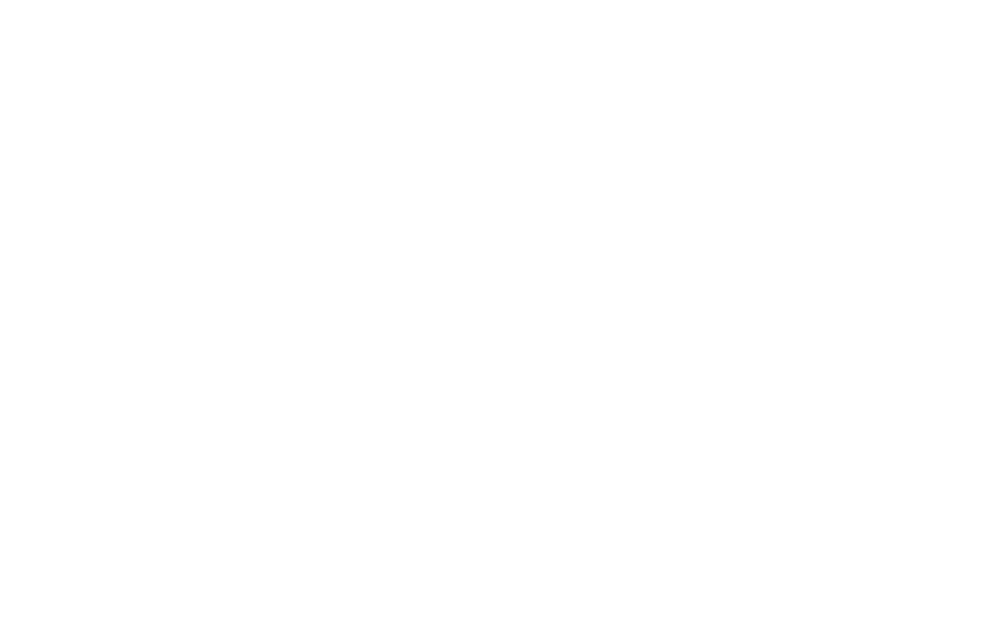
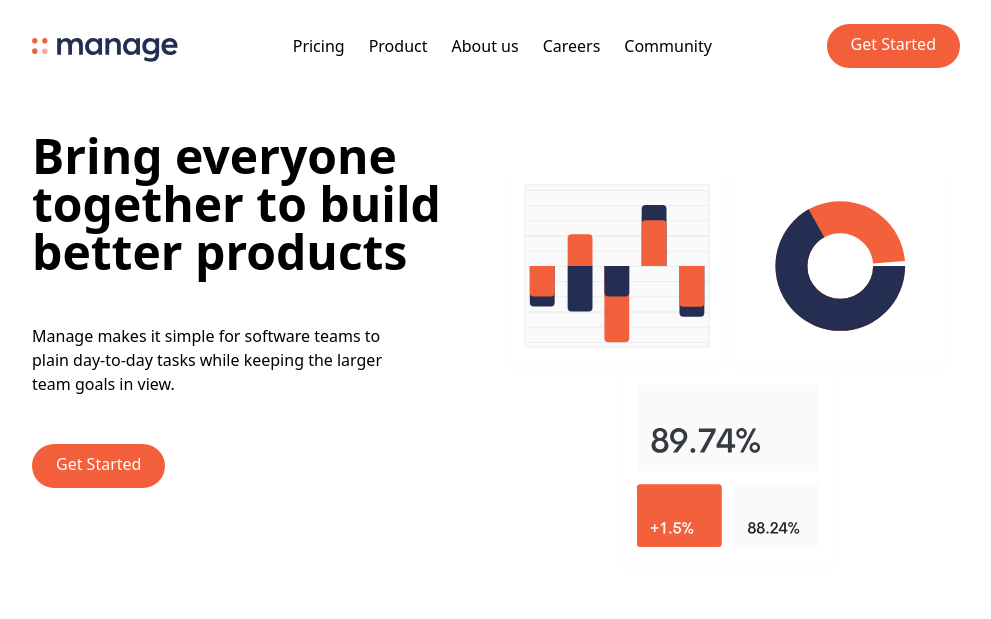
Before and after one commit to flyingmonster1210/tailwind-landing-page, a website: page index.html in a window 1280 px wide. Shown: the whole page, without its empty margins (144-1135 px from the left). Drawn offline with Linux system fonts and the light colour scheme.

Commit message:
Hero section is finished

```diff
--- a/index.html
+++ b/index.html
@@ -10,13 +10,56 @@
 
 <body>
   <!-- Navbar -->
-  <nav class="relative container my-auto mx-auto bg-red-500">
+  <nav class="relative container p-6 mx-auto">
     <!-- Flex container -->
-    <div class="flex items-center justyify-between">
+    <div class="flex items-center justify-between">
       <!-- Logo -->
-
+      <div class="pt-2">
+        <img src="img/logo.svg" alt="" />
+      </div>
+      <!-- Menu items -->
+      <div class="hidden space-x-6 md:flex">
+        <a href="#" class="hover:text-darkGrayishBlue">Pricing</a>
+        <a href="#" class="hover:text-darkGrayishBlue">Product</a>
+        <a href="#" class="hover:text-darkGrayishBlue">About us</a>
+        <a href="#" class="hover:text-darkGrayishBlue">Careers</a>
+        <a href="#" class="hover:text-darkGrayishBlue">Community</a>
+      </div>
+      <!-- Button -->
+      <a href="#"
+        class="hidden p-3 px-6 pt-2 text-white bg-brightRed rounded-full baseline hover:bg-brightRedLight md:block">
+        Get Started
+      </a>
     </div>
   </nav>
+
+  <!-- Hero Section -->
+  <section id="hero">
+    <!-- Flex Container -->
+    <div class="container flex flex-col-reverse md:flex-row items-center px-6 mx-auto mt-10 space-y-0 md:space-y-0">
+      <!-- Left item -->
+      <div class=" flex flex-col mb-32 space-y-12 md:w-1/2">
+        <h1 class="max-w-md text-4xl font-bold text-center md:text-5xl md:text-left">
+          Bring everyone together to build better products
+        </h1>
+        <p class="max-w-sm text-center text-darkGrayisBlue md:text-left">
+          Manage makes it simple for software teams to plain
+          day-to-day tasks while keeping the larger team goals in view.
+        </p>
+        <div class="flex justify-center md:justify-start">
+          <a href="#" class=" p-3 px-6 pt-2 text-white bg-brightRed rounded-full baseline hover:bg-brightRedLight">
+            Get Started
+          </a>
+        </div>
+      </div>
+
+      <!-- Right Item: Image -->
+      <div class="md:w-1/2">
+        <img src="img/illustration-intro.svg" alt="">
+
+      </div>
+    </div>
+  </section>
 </body>
 
 </html>
```
Also changed, not shown: css/main.css.
